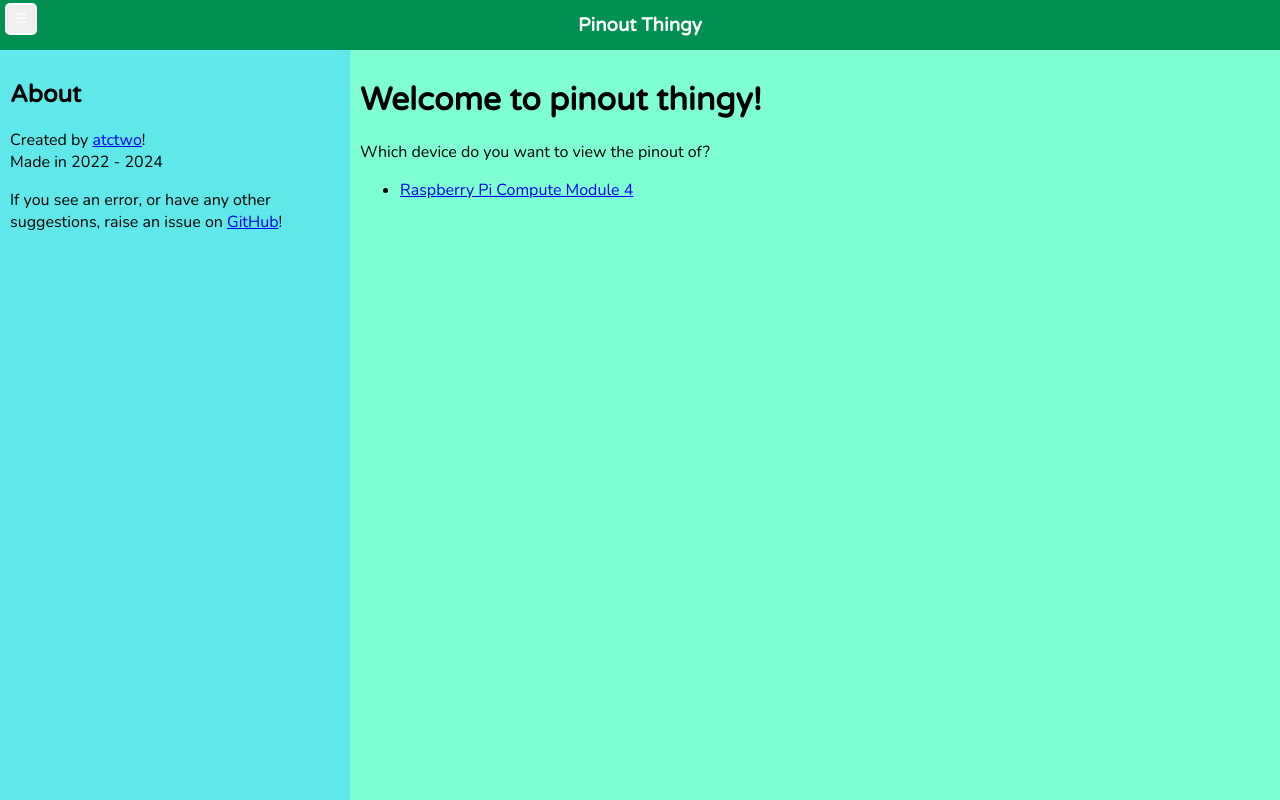
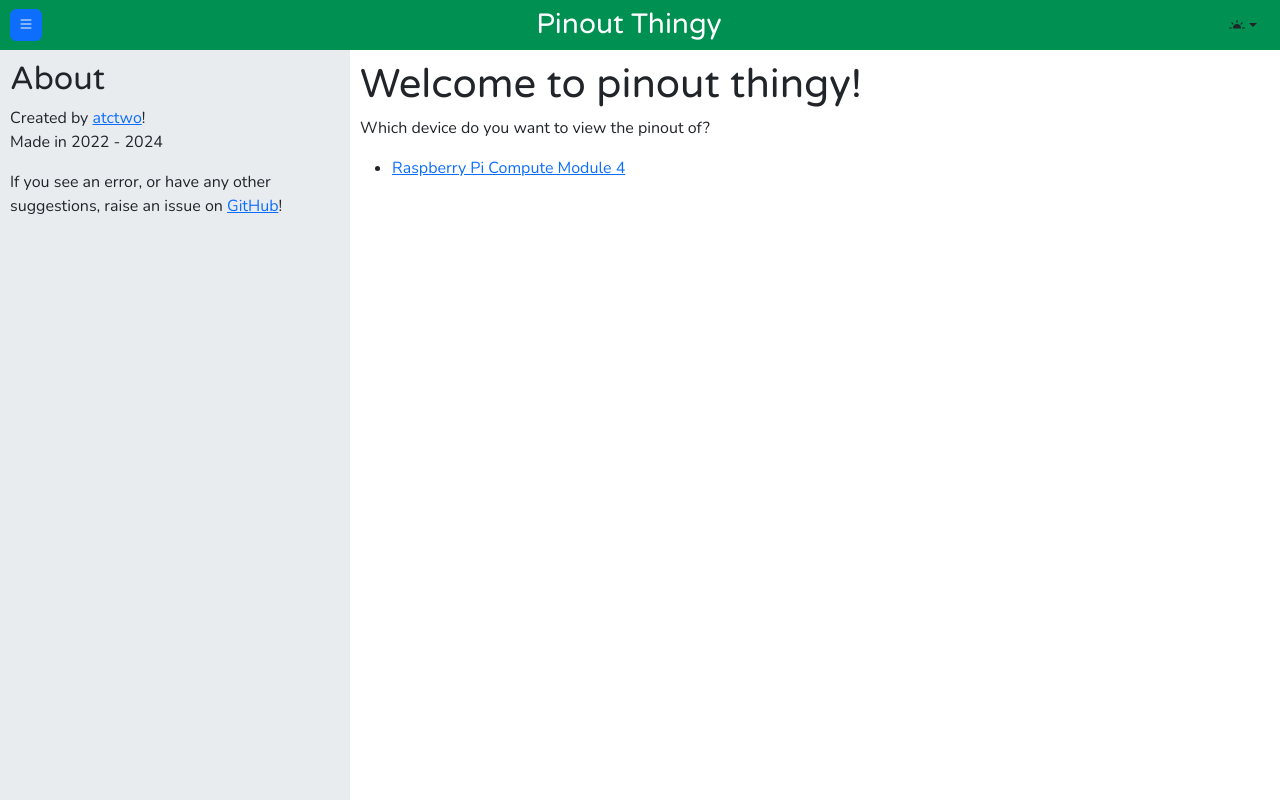
Before and after one commit to atctwo/pinout, a plain HTML site: page index.html in a window 1280 px wide. Drawn offline with nearby package versions, Linux system fonts and the light colour scheme.

Commit message:
bootstrap!  colour selector! stolen from my website

```diff
--- /dev/null
+++ b/colourmode.js
@@ -0,0 +1,97 @@
+
+// function to apply a bootstrap colour mode based on localstorage contents
+function apply_colour_mode()
+{
+    let colour_mode = localStorage.getItem("colourmode");
+    let html = document.querySelector("html");
+
+    // if colour mode is set in localstorage to dark or light, set colour mode to that
+    if      (colour_mode == "dark")  html.dataset.bsTheme = "dark";
+    else if (colour_mode == "light") html.dataset.bsTheme = "light";
+
+    // if colour mode is set to auto or unspecified, set to browser default
+    else
+    {
+        // get browser preference
+        if (window.matchMedia) {
+
+            if (window.matchMedia('(prefers-color-scheme: dark)').matches) html.dataset.bsTheme = "dark";
+            else html.dataset.bsTheme = "light";
+
+        } else html.dataset.bsTheme = "light";
+    }
+
+    // update colour selection button
+    update_colour_select_btn();
+
+    // call callback on document
+    const colour_event = new CustomEvent("colour_update", {
+        detail: html.dataset.bsTheme
+    });
+    document.dispatchEvent(colour_event);
+}
+
+// automatically set the colour mode when the browser's colour preference changes
+// based on https://stackoverflow.com/a/57795495
+window.matchMedia('(prefers-color-scheme: dark)').addEventListener('change', event => {
+
+    let colour_mode = localStorage.getItem("colourmode");
+    let html = document.querySelector("html");
+
+    // if colour mode isn't specified by user
+    if (colour_mode != "light" && colour_mode != "dark")
+    {
+        if (event.matches == "dark") html.dataset.bsTheme = "dark";
+        else                         html.dataset.bsTheme = "light";
+    }
+
+});
+
+// function to set a colour mode and store it in localstorage
+function set_colour_mode(mode)
+{
+    // store mode in localstorage
+    if (mode == "light" || mode == "dark")
+    {
+        localStorage.setItem("colourmode", mode);
+    }
+    else
+    {
+        localStorage.setItem("colourmode", "auto");
+    }
+
+    apply_colour_mode()
+}
+
+// function to update the icon on the colour selector button
+function update_colour_select_btn()
+{
+    // update colour selector icon based on localstorage
+    let btn = document.getElementById("header-color-select-btn");
+    let colour_mode = localStorage.getItem("colourmode");
+
+    if (btn)
+    {
+        if (colour_mode == "dark") btn.innerHTML = `<i class="bi bi-moon-stars-fill"></i>`;
+        else if (colour_mode == "light") btn.innerHTML = `<i class="bi bi-brightness-high-fill"></i>`;
+        else btn.innerHTML = `<i class="bi bi-brightness-alt-high-fill"></i>`;
+    }
+}
+
+apply_colour_mode();
+
+/*
+
+
+function apply_colour_mode()
+    // if colour mode is set in localstorage to dark or light, set colour mode to that
+    // if colour mode is set to auto or unspecified, set to browser default
+
+function set_colour_mode(mode)
+    // store mode in localstorage
+    // apply_colour_mode()
+
+// on page load
+    apply_colour_mode()
+
+*/
--- a/index.html
+++ b/index.html
@@ -4,6 +4,8 @@
         <title>Pinout Thingy</title>
         <link rel="stylesheet" href="pinout.css">
         <meta name="viewport" content="width=device-width, initial-scale=1.0">
+        <link href="https://cdn.jsdelivr.net/npm/bootstrap@5.3.3/dist/css/bootstrap.min.css" rel="stylesheet" integrity="sha384-QWTKZyjpPEjISv5WaRU9OFeRpok6YctnYmDr5pNlyT2bRjXh0JMhjY6hW+ALEwIH" crossorigin="anonymous">
+        <link rel="stylesheet" href="https://cdn.jsdelivr.net/npm/bootstrap-icons@1.11.3/font/bootstrap-icons.min.css">
     </head>
 
     <body>
@@ -11,8 +13,20 @@
         <div id="site-container">
 
             <div id="title-bar">
-                <button onclick="toggleSidebar();" id="sidebar-toggle">☰</button>
+                <button onclick="toggleSidebar();" id="sidebar-toggle" class="btn btn-primary"><i class="bi bi-list"></i></button>
                 <h3 id="site-title">Pinout Thingy</h3>
+
+                <div class="dropdown" id="header-colour-select-dropdown">
+                    <button class="btn dropdown-toggle" id="header-color-select-btn" type="button" data-bs-toggle="dropdown" data-bs-theme="light" aria-expanded="false" aria-label="Select Colour Mode">
+                        <i class="bi bi-brightness-alt-high-fill"></i>
+                    </button>
+                    <ul class="dropdown-menu dropdown-menu-end">
+                        <li><h6 class="dropdown-header">Colour Mode</h6></li>
+                        <li><a class="dropdown-item" onclick="set_colour_mode('light');" href="#"><i class="bi bi-brightness-high-fill"></i> Light</a></li>
+                        <li><a class="dropdown-item" onclick="set_colour_mode('dark');" href="#"><i class="bi bi-moon-stars-fill"></i> Dark</a></li>
+                        <li><a class="dropdown-item" onclick="set_colour_mode('auto');" href="#"><i class="bi bi-brightness-alt-high-fill"></i> Automatic</a></li>
+                    </ul>
+                </div>
             </div>
 
             <div id="not-title-bar-container">
@@ -41,8 +55,10 @@
                         </div>
 
                         <!-- signal search -->
-                        <input id="signal-search" placeholder="Search for signal">&nbsp;<button id="signal-search-btn" onclick="signalSearch();">Go</button>
-                        <br><br>
+                        <div class="input-group flex-nowrap">
+                            <input id="signal-search" class="form-control" placeholder="Search for signal">
+                            <button id="signal-search-btn" class="btn btn-primary" onclick="signalSearch();">Go</button>
+                        </div>
 
                         <!-- selected pin details -->
                         <div id="selected-pin-details">
@@ -104,7 +120,9 @@
         </div>
     </body>
 
+    <script src="https://cdn.jsdelivr.net/npm/bootstrap@5.3.3/dist/js/bootstrap.bundle.min.js" integrity="sha384-YvpcrYf0tY3lHB60NNkmXc5s9fDVZLESaAA55NDzOxhy9GkcIdslK1eN7N6jIeHz" crossorigin="anonymous"></script>
     <script src="https://cdn.jsdelivr.net/npm/fuse.js@6.4.6/dist/fuse.min.js"></script>
+    <script src="colourmode.js"></script>
     <script src="pinout.js"></script>
     <script src="main.js"></script>
 </html>
--- a/pinout.css
+++ b/pinout.css
@@ -50,7 +50,12 @@ html, body {
     color: white;
     background-color: #009052;
     text-align: center;
-    line-height: 40px;
+    line-height: 50px;
+    padding: 0px 10px;
+
+    display: flex;
+    justify-content: space-between;
+    align-items: center;
 }
 
 #site-title {
@@ -58,16 +63,11 @@ html, body {
 }
 
 #sidebar-toggle {
-    border: 2px solid white;
-    border-radius: 5px;
-    color: white;
 
     width: 32px;
     height: 32px;
+    padding: 0px !important;
 
-    position: absolute;
-    top: 3px;
-    left: 5px;
 }
 #sidebar-toggle:hover {
     border-color: lightgray;
@@ -80,7 +80,8 @@ html, body {
     flex-direction: row;
     /* flex-wrap: wrap; */
     justify-content: flex-start;
-    background-color: aquamarine;
+    background-color: var(--bs-body-bg);
+    transition: background-color 0.2s;
 }
 
 .table-container {
@@ -108,7 +109,8 @@ html, body {
     /* border-right: 1px solid black; */
     text-align: center;
     overflow-y: scroll;
-    background-color: #60e7e9;
+    background-color: var(--bs-secondary-bg);
+    transition: background-color 0.2s;
 }
 
 @media screen and (max-width: 900px) {
@@ -213,14 +215,14 @@ table {
 
 
 
-#signal-search {
+/* #signal-search {
     width: 80%;
     height: 25px;
 }
 #signal-search-btn {
     width: 15%;
     height: 25px;
-}
+} */
 
 #selected-pin-name {
     font-family: "IBM Sans Mono", monospace;
```
